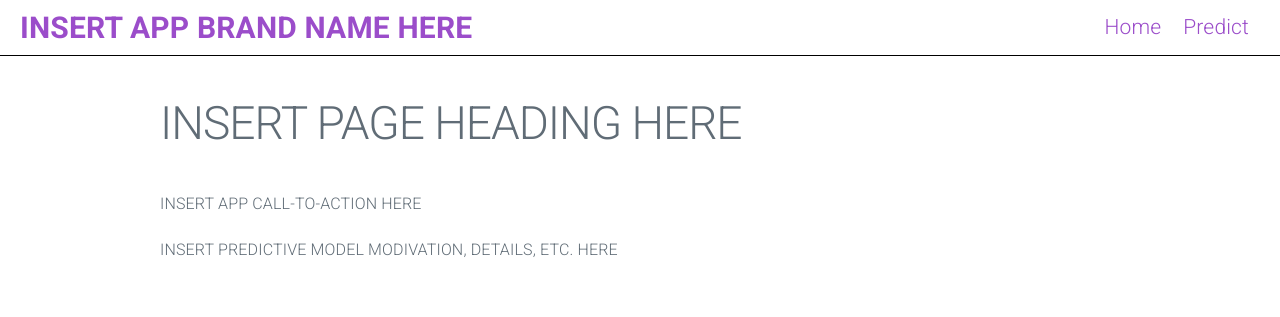
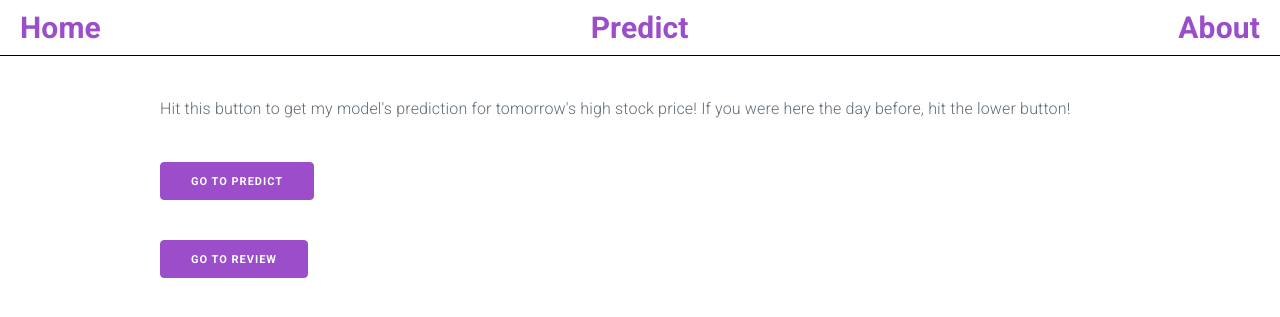
Before and after one commit to jamesnakano/stock_project, a Python web app: template implementation/templates/index.html in a window 1280 px wide. Shown: the top 317 px of the page. Run offline with Jinja, Linux system fonts and the light colour scheme; the template is opened without the code that fills it, so the values that code supplies are empty.

Commit message:
Update index.html

```diff
--- a/implementation/templates/index.html
+++ b/implementation/templates/index.html
@@ -15,22 +15,23 @@
     <body>
         <header>
             <nav>
-                <a href="/">INSERT APP BRAND NAME HERE</a>
-                <ul>
-                    <li><a href="/">Home</a></li>
-                    <li><a href="/<FORM_PAGE_PATH>">Predict</a></li>
-                </ul>
+                <a href="/index.html">Home</a><a href="/predict.html">Predict</a><a href="/about.html">About</a>
             </nav>
         </header>
         <main>
             <header>
-                <h1>INSERT PAGE HEADING HERE</h1>
+                Hit this button to get my model's prediction for tomorrow's high stock price!
+                If you were here the day before, hit the lower button!
             </header>
             <section>
-                INSERT APP CALL-TO-ACTION HERE
+                <form action="/predict.html">
+                    <input type="submit" value="Go to Predict" />
+                </form>
             </section>
             <section>
-                INSERT PREDICTIVE MODEL MODIVATION, DETAILS, ETC. HERE
+                <form action="/review.html">
+                    <input type="submit" value="Go to Review" />
+                </form>
             </section>
         </main>
     </body>
```
